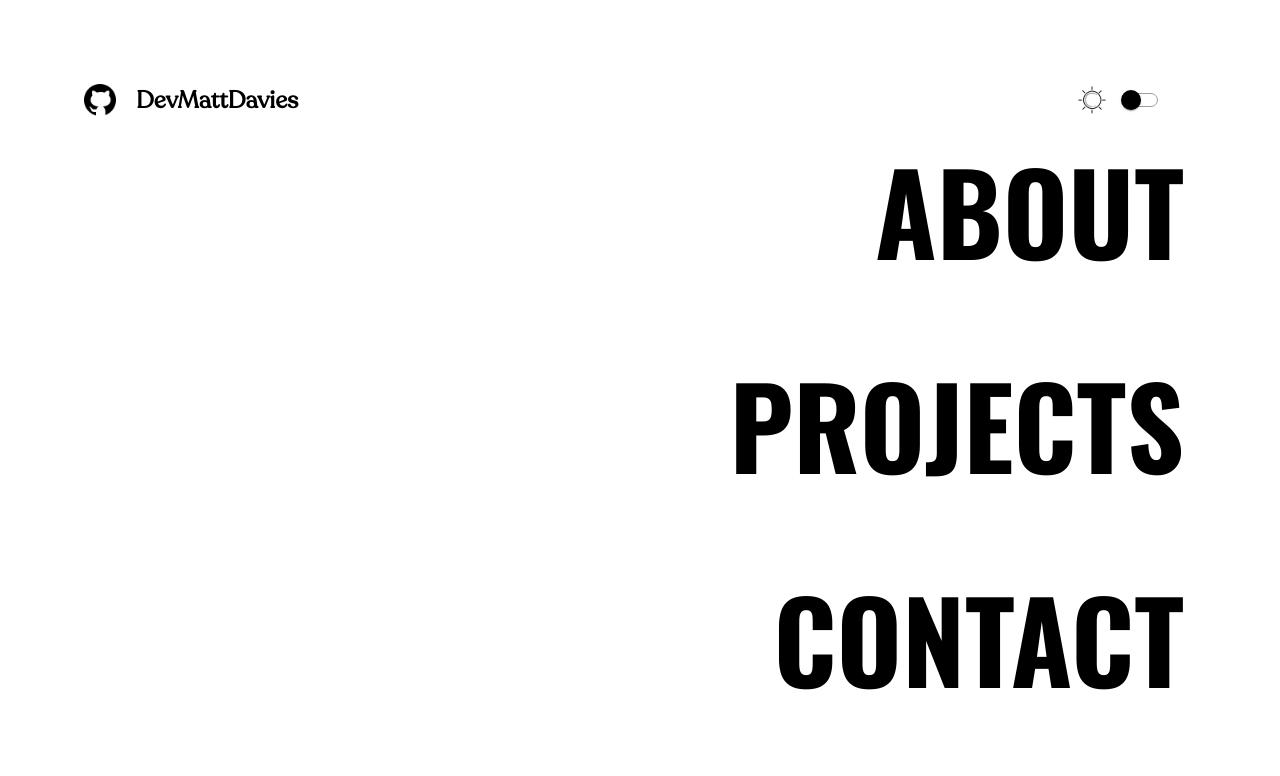
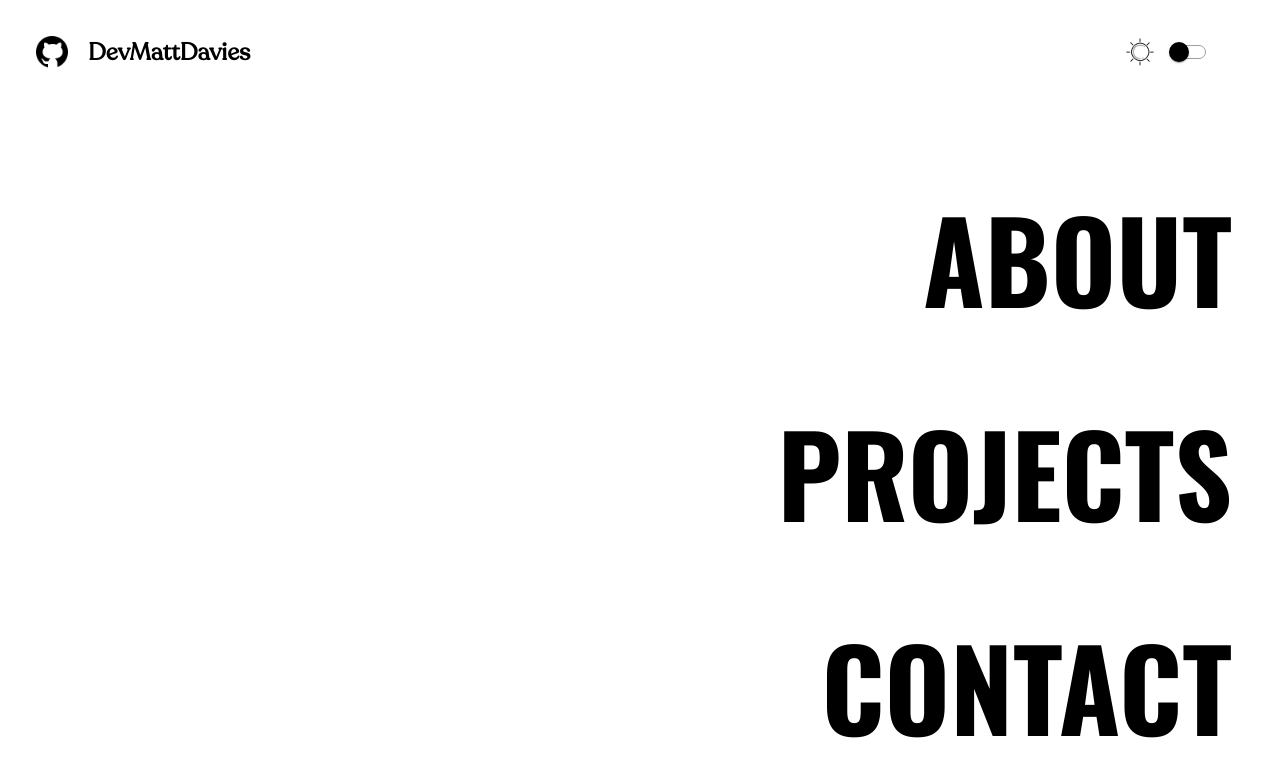
Before and after one commit to DevMattDavies/PortfolioV4, a Next.js app: page / in a window 1280 px wide. Shown: the top 776 px of the page. Built offline with nearby package versions, Linux system fonts and the light colour scheme.

Commit message:
Update homepage padding

```diff
--- a/components/Homepage/HomePage.module.scss
+++ b/components/Homepage/HomePage.module.scss
@@ -4,7 +4,7 @@
   display: flex;
   flex-direction: column;
   justify-content: space-between;
-  padding: $desktop-padding;
+  padding: 2rem;
   height: 100vh;
 
   @media screen and (min-width: $tablet) {
--- a/components/Homepage/HomePage.tsx
+++ b/components/Homepage/HomePage.tsx
@@ -32,7 +32,7 @@ export const HomePage = (): ReactElement | null => {
       initial="hidden"
       animate="show"
       exit="exit"
-      className={`${styles.homepage}`}
+      className={styles.homepage}
     >
       <motion.div
         className={styles.homepage__nav}
```
